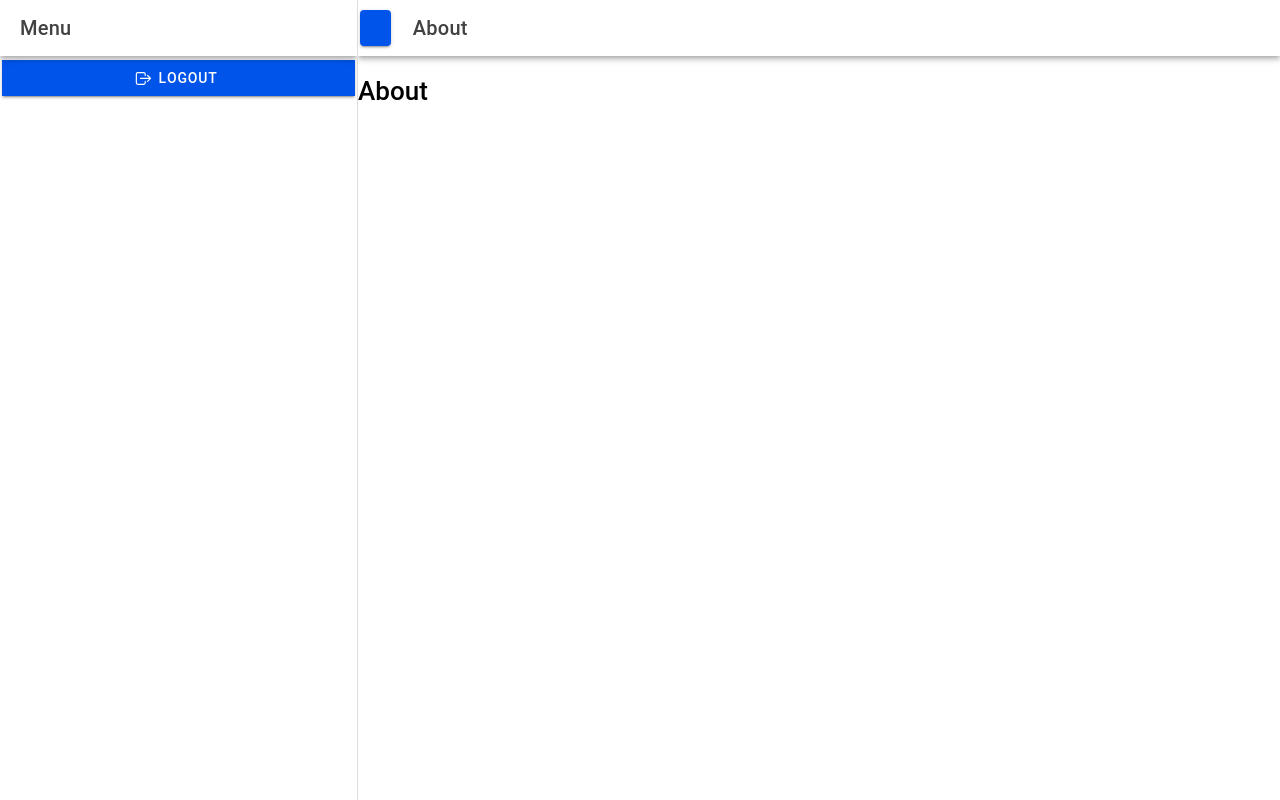
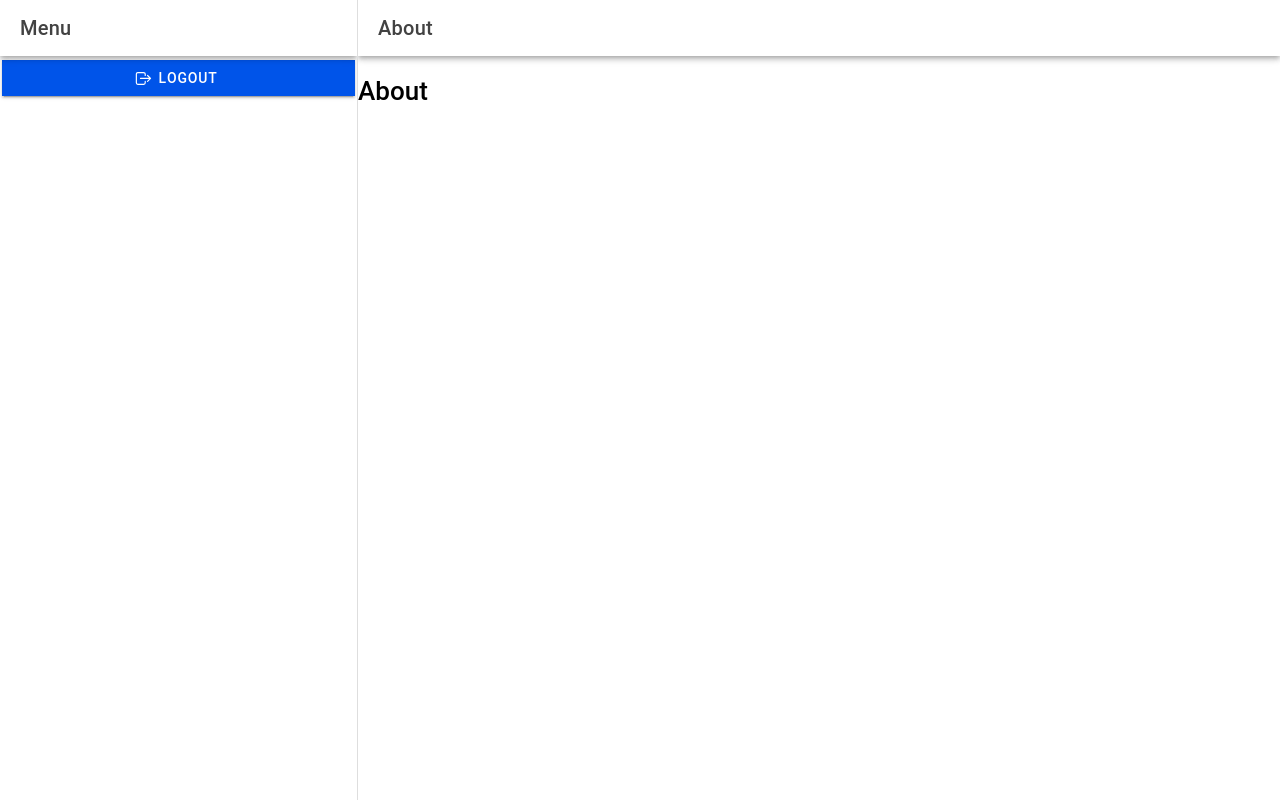
Before and after one commit to ErickJamesRubin/it35b-mobile, a React (Vite) app: page /app/about in a window 1280 px wide. Built offline with nearby package versions, Linux system fonts and the light colour scheme.

Commit message:
Fix the navigation where label cannot be seen and change label too in login interface

```diff
--- a/src/pages/About.tsx
+++ b/src/pages/About.tsx
@@ -5,9 +5,7 @@ const About:React.FC = () => {
         <IonPage>
             <IonHeader>
                     <IonToolbar>
-                        <IonButton slot="start">
-                            <IonMenuButton></IonMenuButton>
-                        </IonButton>
+                        <IonMenuButton slot="start"></IonMenuButton>
                         <IonTitle>About</IonTitle>
                 </IonToolbar>
             </IonHeader>
--- a/src/pages/Login.tsx
+++ b/src/pages/Login.tsx
@@ -9,9 +9,7 @@ const Login:React.FC = () => {
         <IonPage>
             <IonHeader>
                     <IonToolbar>
-                        <IonButton slot="start">
-                            <IonMenuButton></IonMenuButton>
-                        </IonButton>
+                        <IonTitle>Login</IonTitle>
                 </IonToolbar>
             </IonHeader>
 
--- a/src/pages/Menu.tsx
+++ b/src/pages/Menu.tsx
@@ -1,4 +1,4 @@
-import { IonButton, IonContent, IonHeader, IonIcon, IonItem, IonMenu, IonMenuButton, IonMenuToggle, IonPage, IonRoute, IonRouterOutlet, IonSplitPane, IonTitle, IonToolbar } from '@ionic/react';
+import { IonButton, IonContent, IonHeader, IonIcon, IonItem, IonLabel, IonMenu, IonMenuButton, IonMenuToggle, IonPage, IonRoute, IonRouterOutlet, IonSplitPane, IonTitle, IonToolbar } from '@ionic/react';
 import { Redirect, Route } from 'react-router-dom';
 import Home from './Home';
 import About from './About';
@@ -21,6 +21,7 @@ const Menu:React.FC = () => {
                             <IonTitle>Menu</IonTitle>
                         </IonToolbar>
                     </IonHeader>
+
                     {/* Content */}
                     <IonContent>
                         {path.map((item,index) => (
@@ -28,8 +29,8 @@ const Menu:React.FC = () => {
                                 <IonItem routerLink={item.url} routerDirection="forward">
                                     <IonIcon></IonIcon>
                                     <IonIcon icon={item.icon} slot="start"></IonIcon>
+                                    <IonLabel>{item.name}</IonLabel>
                                 </IonItem>
-
                             </IonMenuToggle>
                         ))}
 
```
Also changed, not shown: 1 other file (tests, documents, lock files or other folders).
